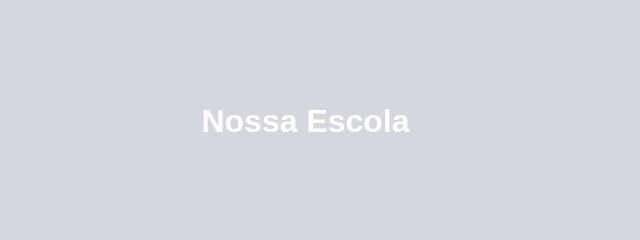
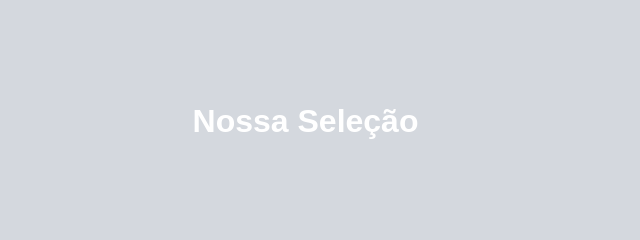
Before and after one commit to silva041/Pagina_001_2DDS, a plain HTML site: page index.html in a window 1280 px wide. Shown: the top 240 px of the page, 307-947 px from the left. Drawn offline with Linux system fonts and the light colour scheme.

Commit message:
projeto terminado

```diff
--- a/index.html
+++ b/index.html
@@ -10,7 +10,7 @@
 <!-- header é a parte do cabeçalho do site, é o topo da página-->
 <header class="cabecalho-itens">
 <img class="cabecalho_imagem" src="logo.png" alt="logo da página">
-<h1 class="titulo_site">Nossa Escola</h1>
+<h1 class="titulo_site">Nossa Seleção</h1>
 <div class="sociais">
 <img class="sociais" src="whatsapp.png" alt="logo do whats da escola">
 <img class="sociais" src="facebook.png" alt="facebook da escola">
```
